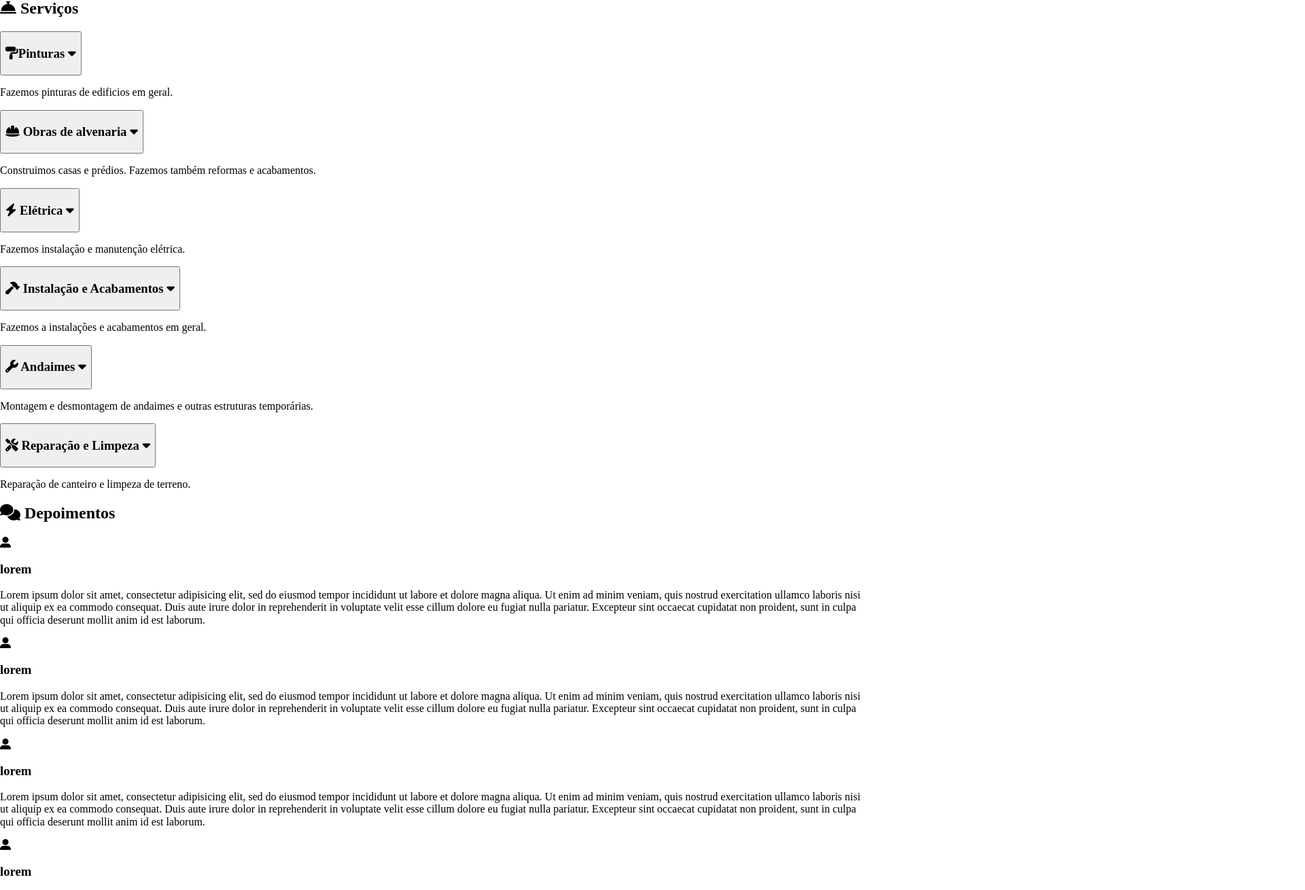
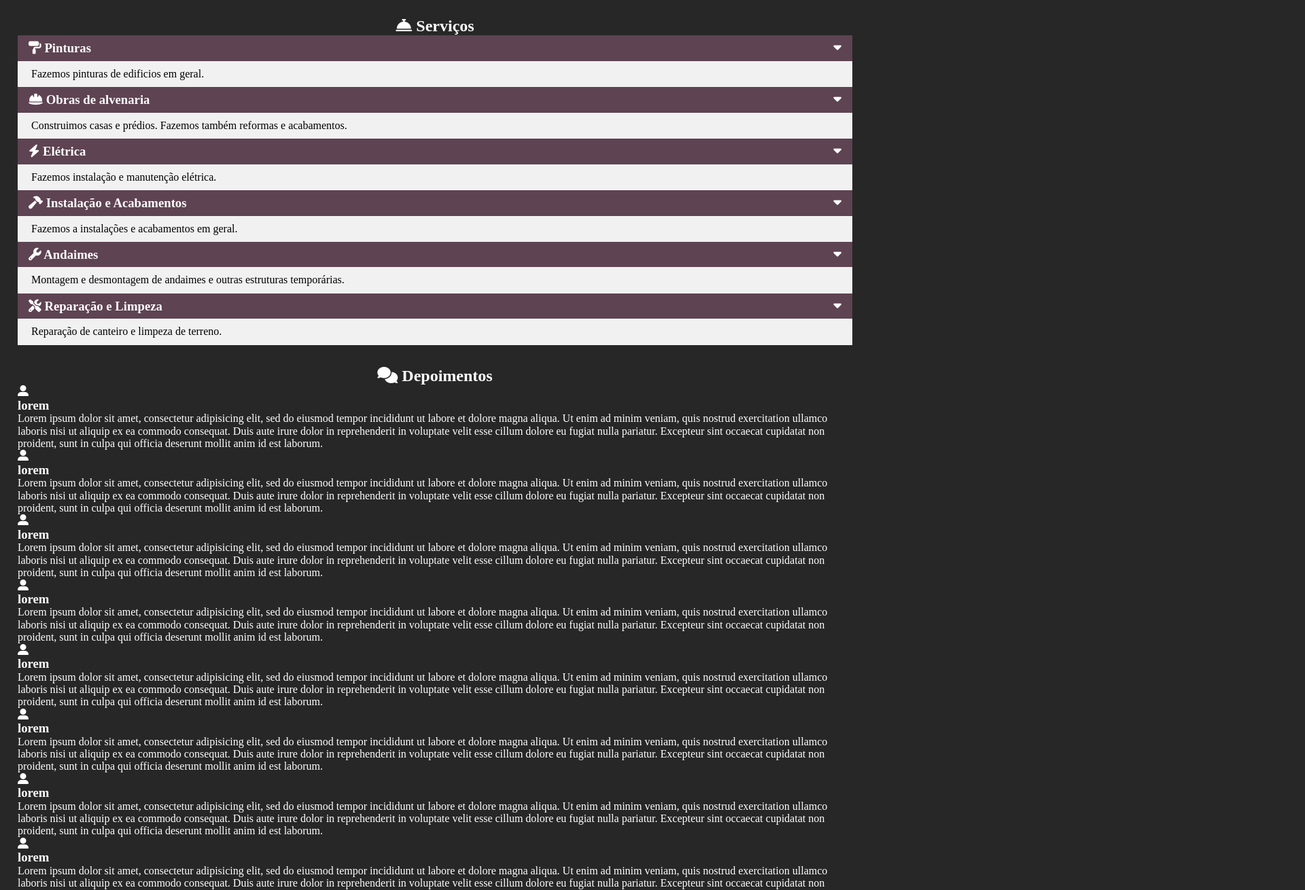
Before and after one commit to gusleaooliveira/MRConstrucaoApp, a plain HTML site: page index.html in a window 1280 px wide. Shown: the part 81-1391 px from the top of the page at 68% size, 1920 px wide, since content can reach past the window. Drawn offline with nearby package versions, Linux system fonts and the light colour scheme.

Commit message:
alteração feita em:20/05/2020-19:17:56

```diff
--- a/index.html
+++ b/index.html
@@ -9,78 +9,98 @@
     <link rel="stylesheet" href="vendors/node_modules/normalize.css/normalize.css">
     <link rel="stylesheet" href="resources/css/hcw.min.css">
   </head>
-  <body>
+  <body class="padding-10 light-gray raisin-black">
 
     <header>
-        <h1><i class="fas fa-hard-hat"></i> MRConstruções</h1>
+        <h1 class="text-center">
+          <i class="fas fa-hard-hat"></i> MRConstruções
+        </h1>
     </header>
 
 
     <main>
-      <section>
-          <h2><i class="fas fa-concierge-bell"></i> Serviços</h2>
+      <section class="padding-16">
+          <h2 class="text-center">
+            <i class="fas fa-concierge-bell"></i> Serviços
+          </h2>
 
-<button>
+<button class="btn btn-block eggplant">
   <h3>
-      <i class="fas fa-paint-roller"></i>Pinturas
-      <i class="fas fa-caret-down"></i>
+      <span class="float-left">
+        <i class="fas fa-paint-roller"></i> Pinturas
+      </span>
+      <i class="fas fa-caret-down float-right"></i>
   </h3>
 </button>
-<div> <p> Fazemos pinturas de edificios em geral. </p> </div>
+<div class="padding-10 light-gray">
+  <p class="text-justify text-indent"> Fazemos pinturas de edificios em geral. </p>
+</div>
 
-<button>
+<button class="btn btn-block eggplant">
   <h3>
-    <i class="fas fa-hard-hat"></i> Obras de alvenaria
-    <i class="fas fa-caret-down"></i>
+    <span class="float-left">
+        <i class="fas fa-hard-hat"></i> Obras de alvenaria
+    </span>
+    <i class="fas fa-caret-down float-right"></i>
   </h3>
 </button>
-<div>
-    <p> Construimos casas e prédios. Fazemos também reformas e acabamentos. </p>
+<div  class="padding-10 light-gray">
+    <p class="text-justify text-indent"> Construimos casas e prédios. Fazemos também reformas e acabamentos. </p>
 </div>
 
-<button>
+<button class="btn btn-block eggplant">
   <h3>
-      <i class="fas fa-bolt"></i> Elétrica
-      <i class="fas fa-caret-down"></i>
+      <span class="float-left">
+        <i class="fas fa-bolt"></i> Elétrica
+      </span>
+      <i class="fas fa-caret-down float-right"></i>
   </h3>
 </button>
-<div>
-    <p> Fazemos instalação e manutenção elétrica. </p>
+<div class="padding-10 light-gray">
+    <p class="text-justify text-indent"> Fazemos instalação e manutenção elétrica. </p>
 </div>
 
-<button>
+<button class="btn btn-block eggplant">
   <h3>
-    <i class="fas fa-hammer"></i> Instalação e Acabamentos
-    <i class="fas fa-caret-down"></i>
+    <span class="float-left">
+        <i class="fas fa-hammer"></i> Instalação e Acabamentos
+    </span>
+    <i class="fas fa-caret-down float-right"></i>
   </h3>
 </button>
-<div>
-    <p> Fazemos a instalações e acabamentos em geral.  </p>
+<div  class="padding-10 light-gray">
+    <p class="text-justify text-indent"> Fazemos a instalações e acabamentos em geral.  </p>
 </div>
 
-<button>
+<button class="btn btn-block eggplant">
   <h3>
-    <i class="fas fa-wrench"></i> Andaimes
-    <i class="fas fa-caret-down"></i>
+    <span class="float-left">
+        <i class="fas fa-wrench"></i> Andaimes
+    </span>
+    <i class="fas fa-caret-down float-right"></i>
   </h3>
 </button>
-<div>
-    <p> Montagem e desmontagem de andaimes e outras estruturas temporárias.  </p>
+<div class="padding-10 light-gray">
+    <p class="text-justify text-indent"> Montagem e desmontagem de andaimes e outras estruturas temporárias.  </p>
 </div>
 
-<button>
+<button class="btn btn-block eggplant">
   <h3>
-    <i class="fas fa-tools"></i> Reparação e Limpeza
-    <i class="fas fa-caret-down"></i>
+    <span class="float-left">
+        <i class="fas fa-tools"></i> Reparação e Limpeza
+    </span>
+    <i class="fas fa-caret-down float-right"></i>
   </h3>
 </button>
-<div>
-    <p> Reparação de canteiro e limpeza de terreno. </p>
+<div class="padding-10 light-gray">
+    <p class="text-justify text-indent"> Reparação de canteiro e limpeza de terreno. </p>
 </div>
 
         </section>
-        <section>
-            <h2><i class="fas fa-comments"></i> Depoimentos</h2>
+        <section class="padding-16">
+            <h2 class="text-center">
+              <i class="fas fa-comments"></i> Depoimentos
+            </h2>
 
             <div>
               <i class="fas fa-user-alt"></i>
@@ -149,16 +169,18 @@
             </div>
         </section>
 
-        <section>
-            <h2><i class="fas fa-envelope"></i> Entrar em contato</h2>
+        <section class="padding-16">
+            <h2 class="text-center">
+              <i class="fas fa-envelope"></i> Entrar em contato
+            </h2>
 
 
             <form action="" method="get"  class="container">
                 <label for="nome">Nome:</label>
-                <input type="text" placeholder="Digite seu nome completo" id="nome" name="nome"  />
+                <input type="text" placeholder="Digite seu nome completo" id="nome" name="nome"  class="input" />
 
                 <label for="email">Email:</label>
-                <input type="email" placeholder="Digite seu email" id="email" name="email"  />
+                <input type="email" placeholder="Digite seu email" id="email" name="email"  class="input"  />
 
                 <label for="conteudo">
                     <input type="checkbox" name="conteudo" id="conteudo" checked   />
@@ -172,14 +194,16 @@
                   Deseja responder alguma dúvida?
                 </label>
 
-                <textarea name="queixa" id="queixa" rows="8" cols="80" placeholder="Deixe a sua dúvida"></textarea>
+                <textarea name="queixa" id="queixa" rows="8" cols="80" placeholder="Deixe a sua dúvida" class="input"></textarea>
 
-                <input type="submit" value="Entrar"/>
+                <input type="submit" value="Entrar" class="btn btn-block eggplant "/>
             </form>
         </section>
 
-        <section>
-          <h2><i class="fas fa-images"></i> Galeria</h2>
+        <section class="padding-16">
+          <h2 class="text-center">
+            <i class="fas fa-images"></i> Galeria
+          </h2>
 
           <img src="resources/img/obra/imagem0.jpg" alt=""/>
           <img src="resources/img/obra/imagem1.jpg" alt=""/>
--- a/resources/sass/hcw.scss
+++ b/resources/sass/hcw.scss
@@ -0,0 +1,90 @@
+* {
+  margin: 0;
+  padding: 0;
+  box-sizing: border-box;
+}
+
+$listaCoresEscuro: (
+'ecru': #C1AE7C, 'gray-blue': #628395, 'white': #ffff, 'silver-pink': #D5BBB1,
+'baby-blue-eyes': #A1C6EA, 'light-blue': #87CEEB, 'cyan': #009688,
+'aqua': #00FFFF, 'light-green': #8BC34A, 'lime': #CDDC39,
+'khaki': #F0E68C, 'amber': #FFC107, 'orange': #FF9800, 'light-gray': #F1F1F1,
+'gray': #9E9E9E, 'pale-red': #FFDDDD, 'pale-yellow': #FFFFCC,
+'pale-green': #DDFFDD, 'pale-blue': #FFFFFF);
+$listaCoresClaro: (
+'raisin-black': #272727, 'tumbleweed': #CEA07E,
+'eggplant': #5E4352, 'dark-eggplant': #5E4352,
+'indigo': #3F51B5, 'blue': #2196F3, 'green': #4CAF50, 'deep-purple': #673AB7,
+'red': #F44336, 'pink': #E91E63, 'purple': #9C27B0, 'teal': #009688,
+'deep-orange': #FF5722, 'blue-gray':  #607D8B, 'brown': #795548,
+'dark-gray': #616161, 'blue-telegram': #35ADE1, 'blue-twitter': #2AA9E0,
+'blue-linkedin': #0274B3);
+
+@mixin fundo($lista, $corFundo) {
+
+    @each $nome,
+    $valor in $lista {
+        .#{$nome},
+        .#{$nome}:hover {
+            background-color: $valor !important;
+            color: $corFundo !important;
+        }
+        .#{$nome}-darker,
+        .#{$nome}-darker:hover {
+            background-color: darken($valor, 10%) !important;
+            color: $corFundo !important;
+        }
+        .#{$nome}-lighten,
+        .#{$nome}-lighten:hover {
+            background-color: darken($valor, 5%) !important;
+            color: $corFundo !important;
+        }
+    }
+}
+
+@include fundo($listaCoresEscuro, black);
+@include fundo($listaCoresClaro, white);
+
+
+.gradient {
+  background-image: linear-gradient(to right, #FEDA75, #FA7E1E, #D62976, #962FBF, #4F5BD5);
+  color: white !important;
+}
+
+.padding-8 { padding: 8px; }
+.padding-10 { padding: 10px; }
+.padding-16 { padding: 16px; }
+
+.text-indent { text-indent: 10px; }
+.text-center { text-align: center; }
+.text-left { text-align: left; }
+.text-justify { text-align: justify; }
+.text-right { text-align: right; }
+
+.btn {
+  border: none;
+  display: inline-block;
+  padding: 8px 16px;
+  vertical-align: middle;
+  overflow: hidden;
+  text-decoration: none;
+  color: inherit;
+  background-color: inherit;
+  text-align: center;
+  cursor: pointer;
+  white-space: nowrap;
+  outline: none;
+}
+.btn-block { width: 100%; }
+
+.float-left   { float: left;  }
+.float-right  { float: right; }
+
+
+.input {
+  padding: 8px;
+  display: block;
+  border: none;
+  border-bottom: 1px solid #ccc;
+  width: 100%;
+}
```
Also changed, not shown: resources/css/hcw.min.css, 2 other files.
